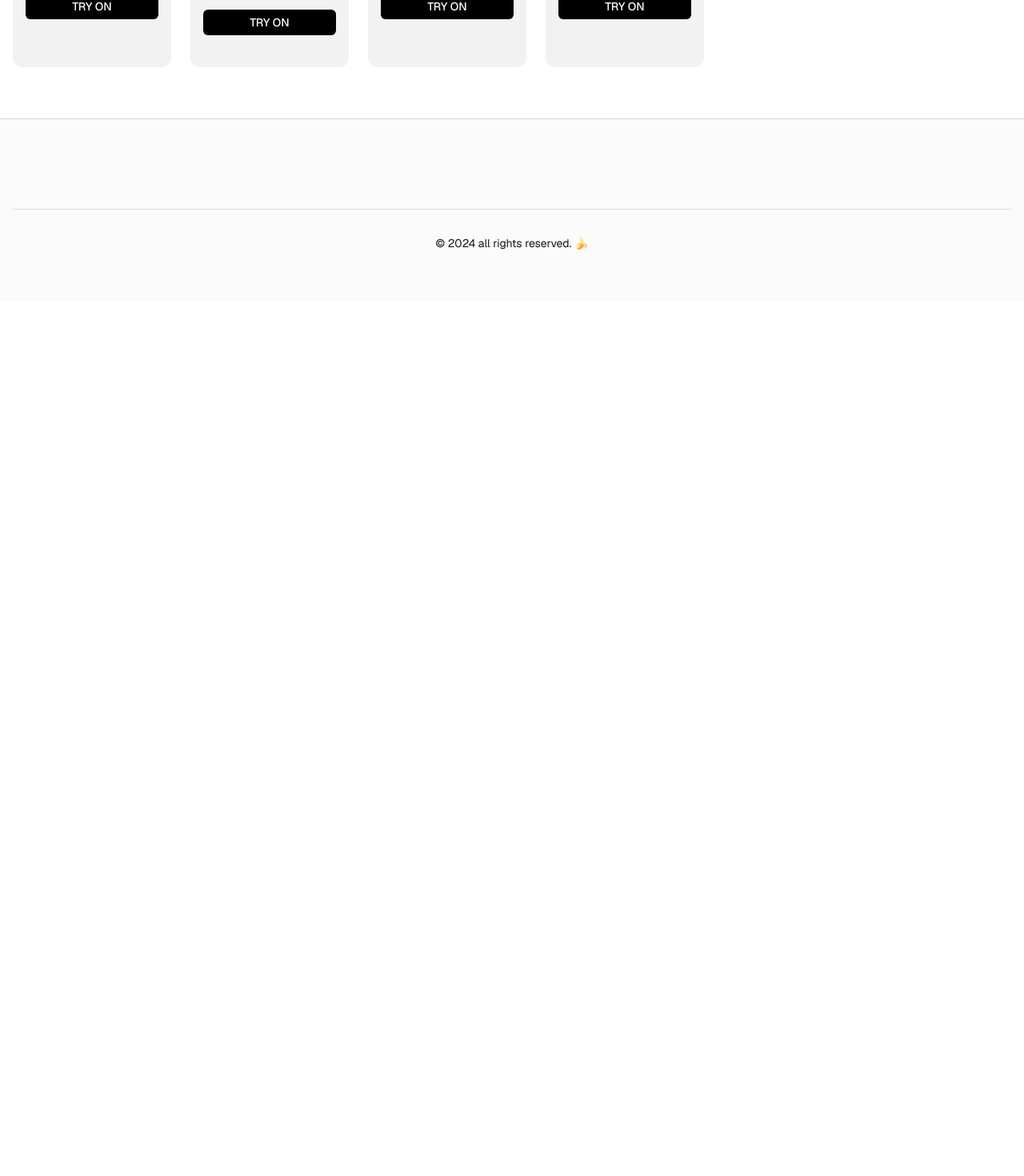
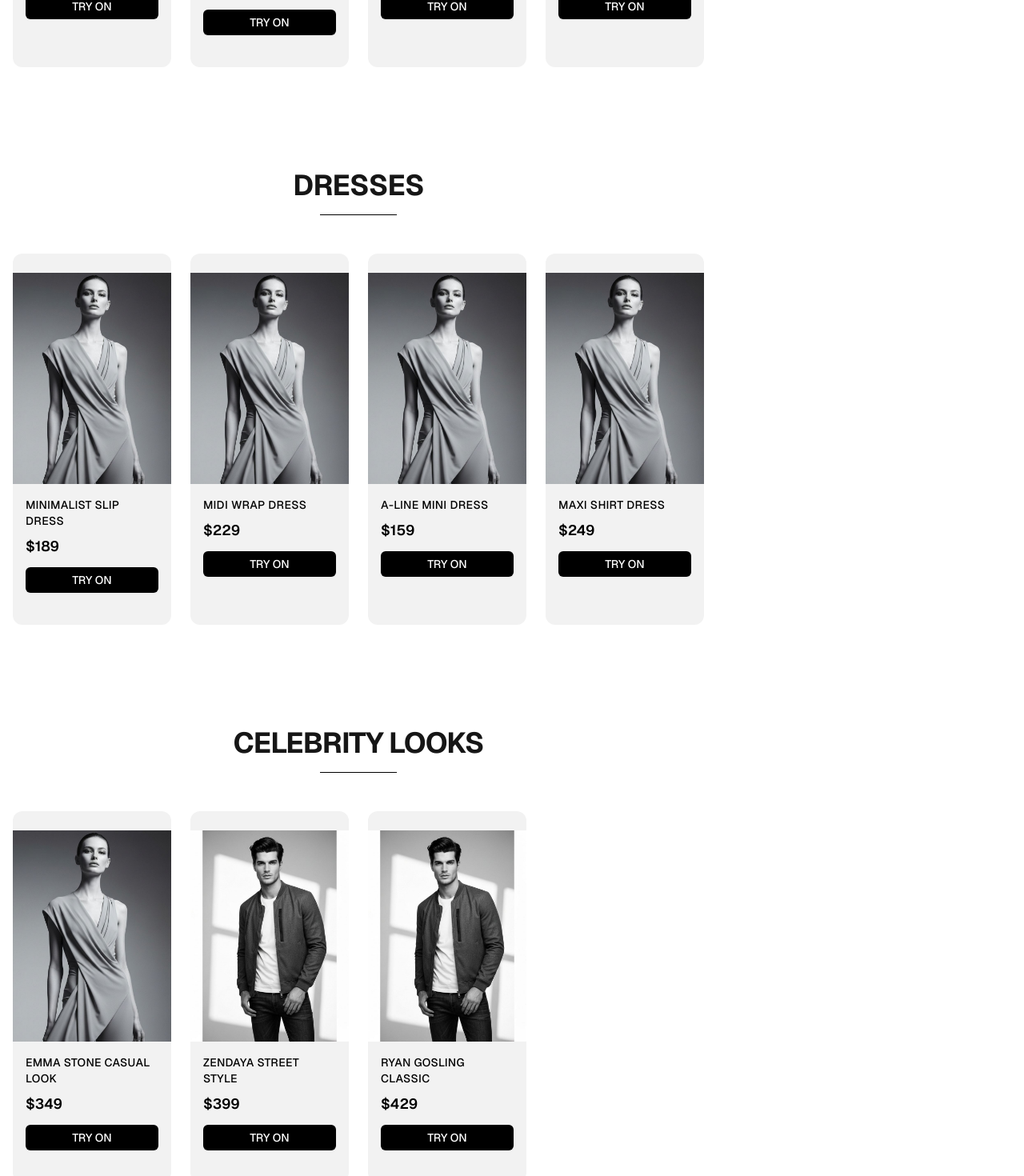
Before and after one commit to felipeotarola/clothing-store-design, a Next.js app: page / in a window 1280 px wide. Shown: the part 8671-10141 px from the top of the page at 80% size. Before the commit the page ends 9049 px from the top, so only its background shows below. Built offline with nearby package versions, Linux system fonts and the light colour scheme; no server answers; the database is empty.

Commit message:
added celeberty look

```diff
--- a/app/page.tsx
+++ b/app/page.tsx
@@ -20,6 +20,8 @@ export default function HomePage() {
         <CategorySection id="backpacks" title="BACKPACKS" category="backpacks" />
         <CategorySection id="sneakers" title="SNEAKERS" category="sneakers" />
         <CategorySection id="sportswear" title="SPORTSWEAR" category="sportswear" />
+        <CategorySection id="dresses" title="DRESSES" category="dresses" />
+        <CategorySection id="celebrity-looks" title="CELEBRITY LOOKS" category="celebrity-looks" />
       </main>
       <Footer />
       <VirtualTryOn />
--- a/components/product-grid.tsx
+++ b/components/product-grid.tsx
@@ -224,6 +224,55 @@ const products: Product[] = [
     category: "backpacks",
     image: "/leather-backpack-minimalist-grayscale.jpg",
   },
+  {
+    id: "31",
+    name: "Minimalist Slip Dress",
+    price: 189,
+    category: "dresses",
+    image: "/minimalist-fashion-model-in-grayscale-wearing-eleg.jpg",
+  },
+  {
+    id: "32",
+    name: "Midi Wrap Dress",
+    price: 229,
+    category: "dresses",
+    image: "/minimalist-fashion-model-in-grayscale-wearing-eleg.jpg",
+  },
+  {
+    id: "33",
+    name: "A-Line Mini Dress",
+    price: 159,
+    category: "dresses",
+    image: "/minimalist-fashion-model-in-grayscale-wearing-eleg.jpg",
+  },
+  {
+    id: "34",
+    name: "Maxi Shirt Dress",
+    price: 249,
+    category: "dresses",
+    image: "/minimalist-fashion-model-in-grayscale-wearing-eleg.jpg",
+  },
+  {
+    id: "35",
+    name: "Emma Stone Casual Look",
+    price: 349,
+    category: "celebrity-looks",
+    image: "/minimalist-fashion-model-in-grayscale-wearing-eleg.jpg",
+  },
+  {
+    id: "36",
+    name: "Zendaya Street Style",
+    price: 399,
+    category: "celebrity-looks",
+    image: "/stylish-male-model-in-modern-casual-wear--black-an.jpg",
+  },
+  {
+    id: "37",
+    name: "Ryan Gosling Classic",
+    price: 429,
+    category: "celebrity-looks",
+    image: "/stylish-male-model-in-modern-casual-wear--black-an.jpg",
+  },
 ]
 
 interface ProductGridProps {
```
